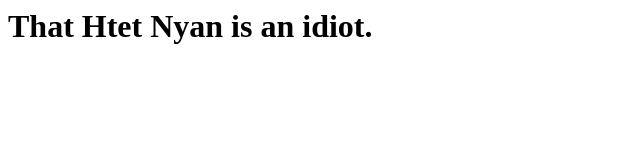
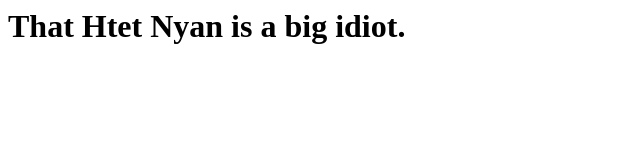
Before and after one commit to thar-htet-nyan/LOLTEST, a plain HTML site: page index.html in a window 1280 px wide. Shown: the whole page, without its empty margins (0-640 px from the left). Drawn offline with Linux system fonts and the light colour scheme.

Commit message:
Update index.html

```diff
--- a/index.html
+++ b/index.html
@@ -1 +1 @@
-<h1>That Htet Nyan is an idiot.</h1>
+<h1>That Htet Nyan is a big idiot.</h1>
```
